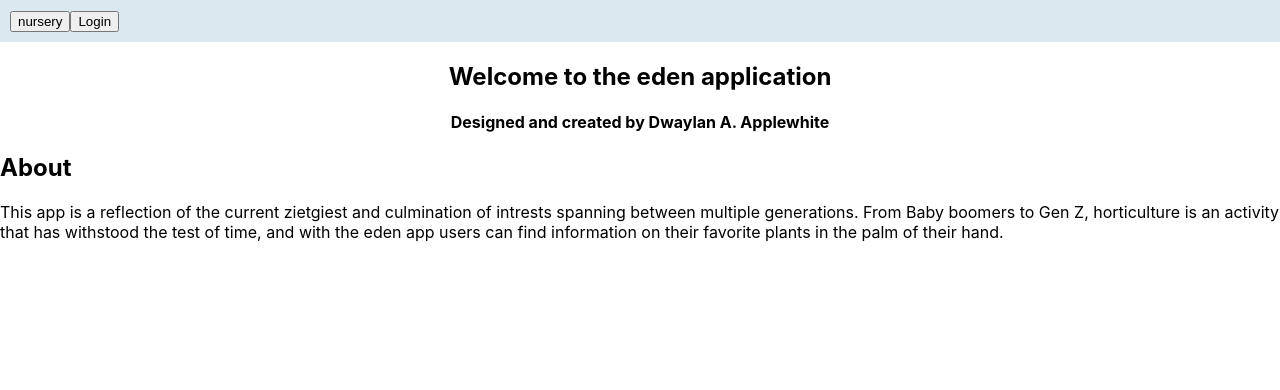
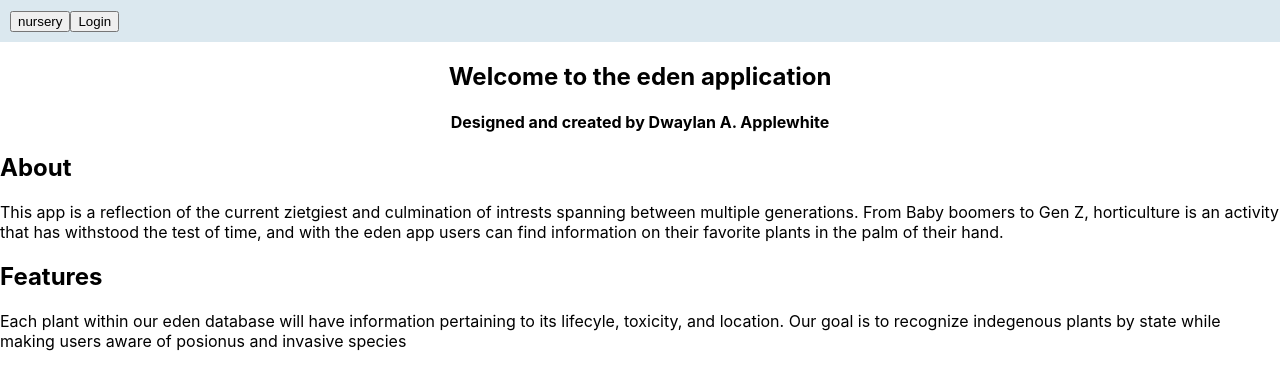
Before and after one commit to Dwaylan/eden-client, a React (Create React App) app: page / in a window 1280 px wide. Shown: the top 390 px of the page. Built offline with nearby package versions, Linux system fonts and the light colour scheme.

Commit message:
more on landing page

```diff
--- a/src/Components/Landingpage/Landingpage.js
+++ b/src/Components/Landingpage/Landingpage.js
@@ -16,6 +16,13 @@ export default function Landingpage() {
         with the eden app users can find information on their favorite plants in
         the palm of their hand.
       </p>
+      <h2>Features</h2>
+      <p>
+        Each plant within our eden database will have information pertaining to
+        its lifecyle, toxicity, and location. Our goal is to recognize
+        indegenous plants by state while making users aware of posionus and
+        invasive species
+      </p>
     </div>
   );
 }
```
